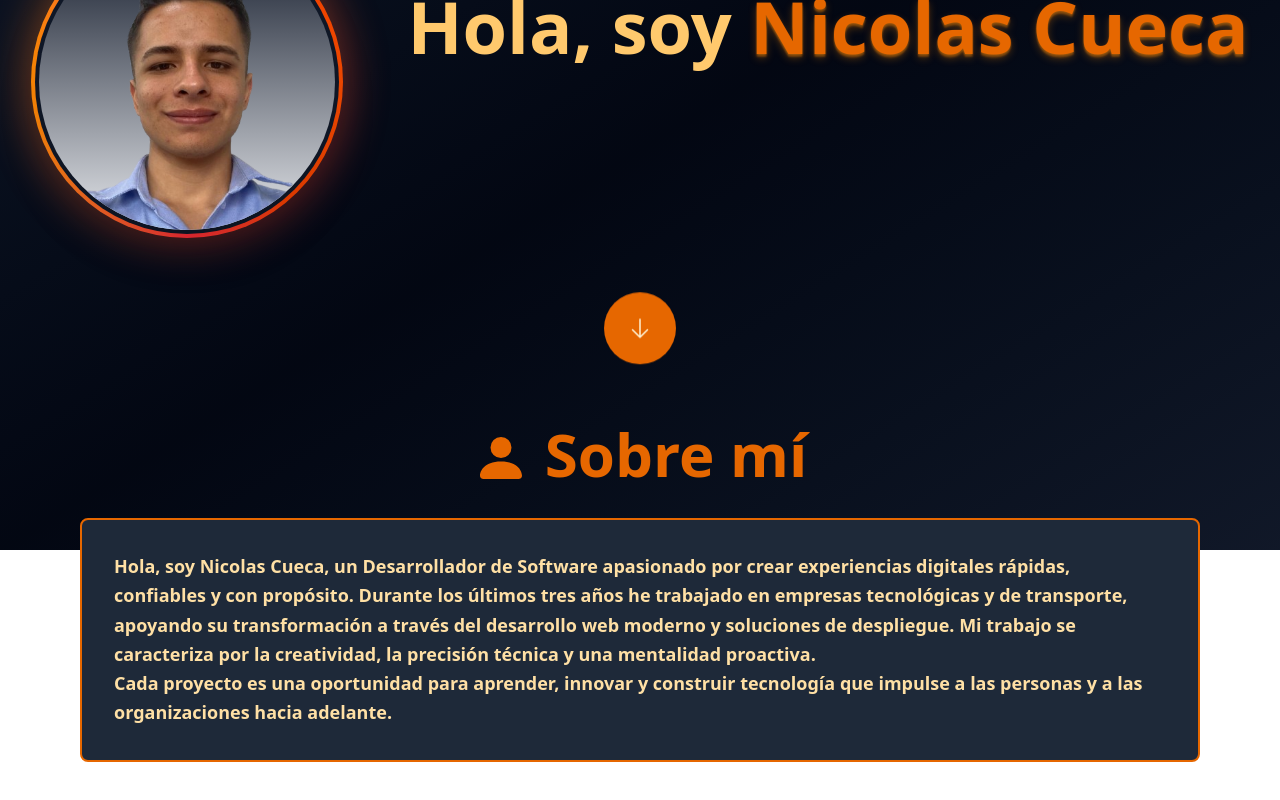
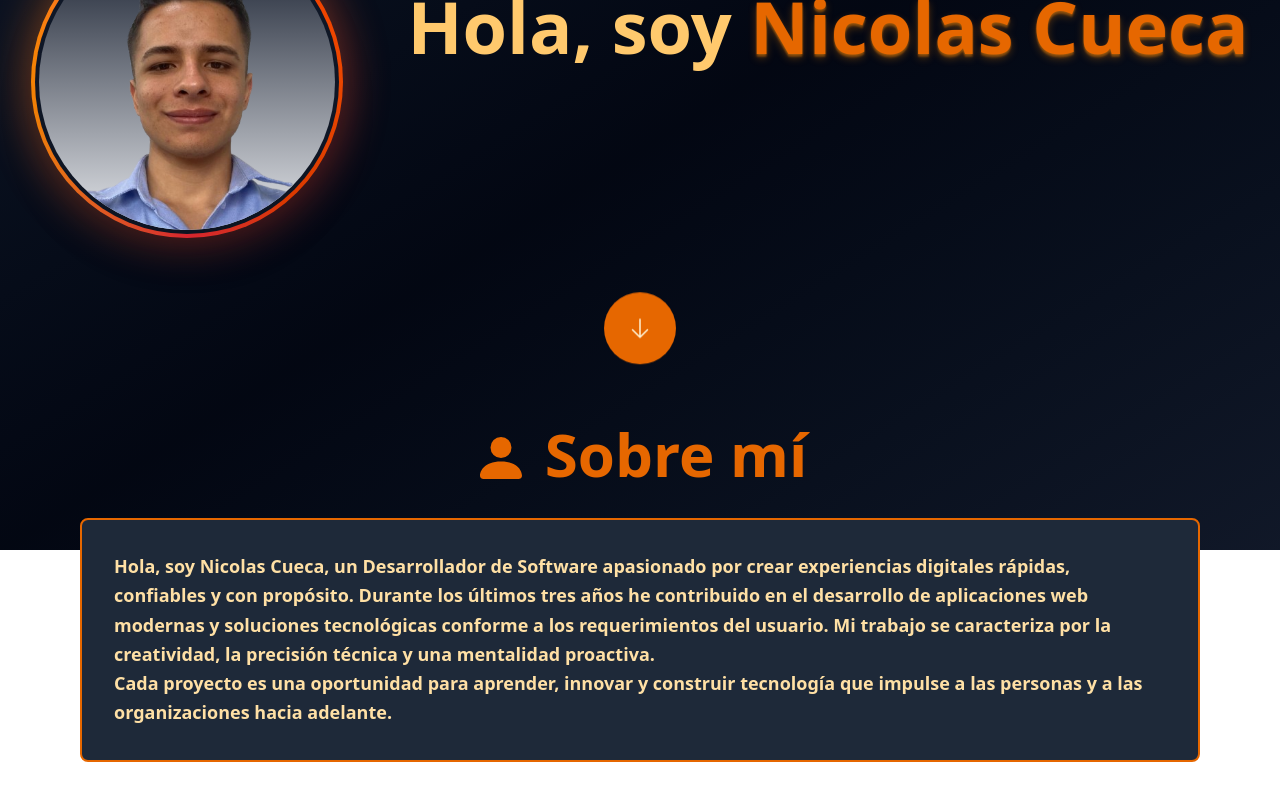
Before and after one commit to PRNicolasCC/portfolio, a React (Vite) app: page / in a window 1280 px wide. Shown: the part 250-1050 px from the top of the page. Built offline with nearby package versions, Linux system fonts and the light colour scheme; what tailwindcss-animated would draw is missing.

Commit message:
Change of description

```diff
--- a/src/components/AboutMe.jsx
+++ b/src/components/AboutMe.jsx
@@ -20,7 +20,7 @@ function AboutMe () {
 
             <div className="my-8 bg-gray-800 p-4 lg:p-8 rounded-lg border-2 border-clementine-600 transition-all duration-300 hover:shadow-sm hover:shadow-clementine-500 w-full lg:w-auto">
                 <p className="leading-relaxed text-base lg:text-lg text-clementine-200">
-                    Hola, soy Nicolas Cueca, un Desarrollador de Software apasionado por crear experiencias digitales rápidas, confiables y con propósito. Durante los últimos tres años he trabajado en empresas tecnológicas y de transporte, apoyando su transformación a través del desarrollo web moderno y soluciones de despliegue.
+                    Hola, soy Nicolas Cueca, un Desarrollador de Software apasionado por crear experiencias digitales rápidas, confiables y con propósito. Durante los últimos tres años he contribuido en el desarrollo de aplicaciones web modernas y soluciones tecnológicas conforme a los requerimientos del usuario.
                     Mi trabajo se caracteriza por la creatividad, la precisión técnica y una mentalidad proactiva. <br />
                     Cada proyecto es una oportunidad para aprender, innovar y construir tecnología que impulse a las personas y a las organizaciones hacia adelante.
                 </p>
```
